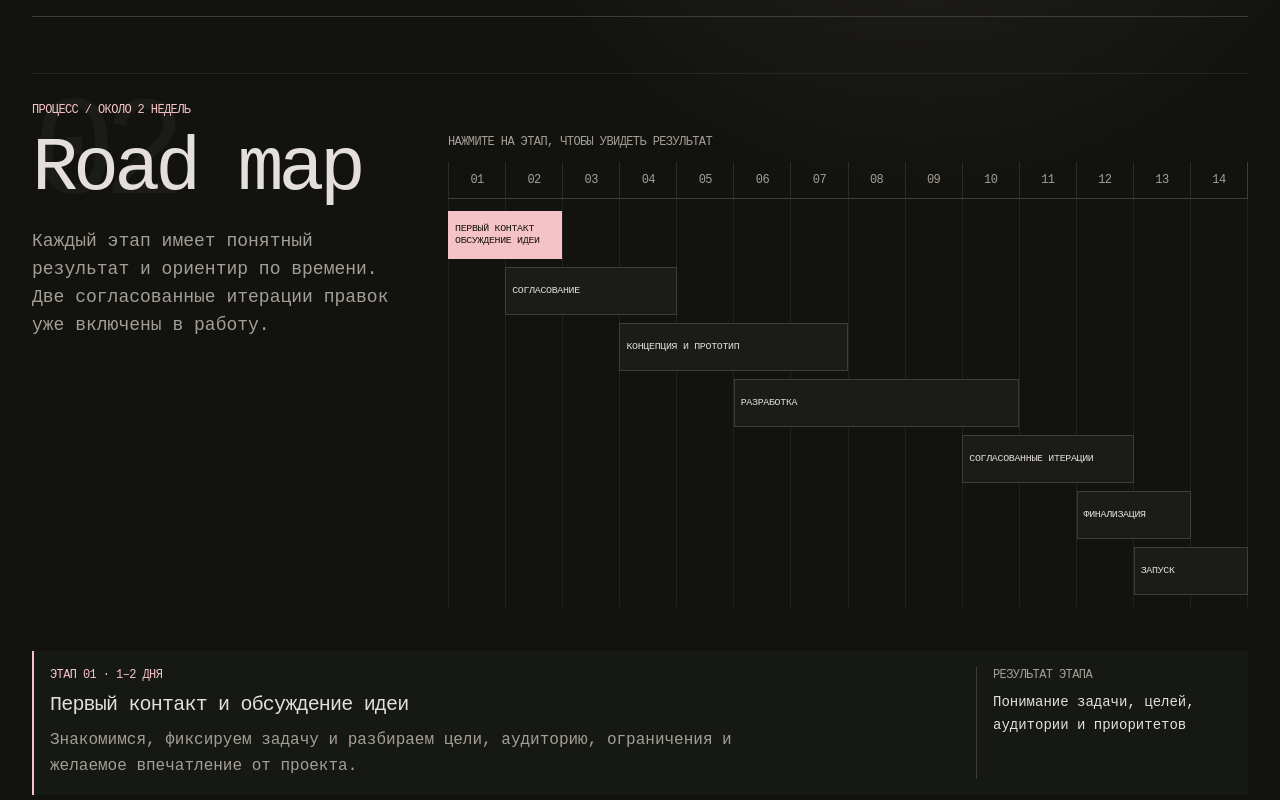
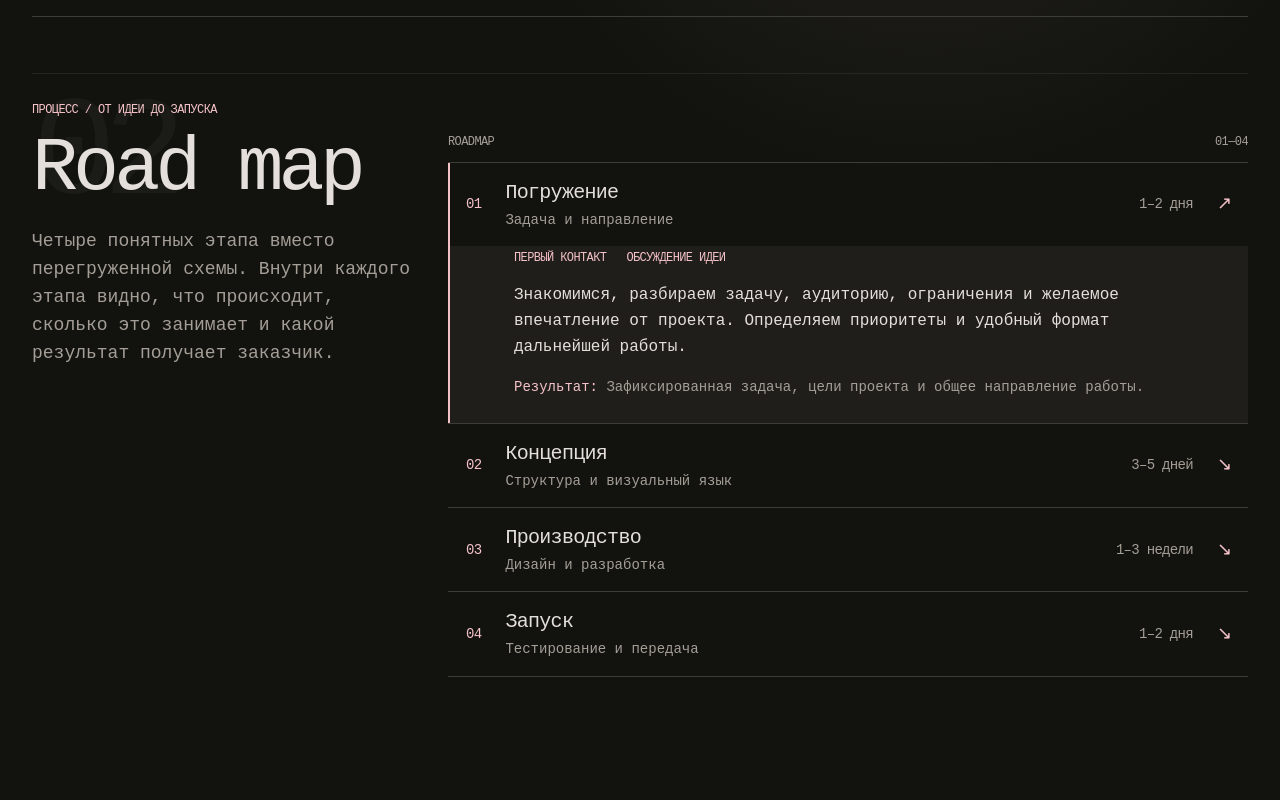
Before and after one commit to KillaRZVR/kila-portfolio, a Next.js app: page / in a window 1280 px wide. Shown: the part 1440-2240 px from the top of the page. Built offline with nearby package versions, Linux system fonts and the light colour scheme; a web font is replaced by a local one.

Commit message:
Redesign roadmap as editorial process table

```diff
--- a/components/roadmap-section.tsx
+++ b/components/roadmap-section.tsx
@@ -1,24 +1,17 @@
 "use client";
+
 import { useState } from "react";
 import { RevealSection } from "@/components/reveal-section";
 import { Separator } from "@/components/ui/separator";
 import { siteData } from "@/lib/data";
-const days = Array.from({ length: 14 }, (_, index) => index + 1);
+
 export function RoadmapSection() {
   const [activeId, setActiveId] = useState(siteData.roadmap.items[0].id);
-  const activeItem =
-    siteData.roadmap.items.find((item) => item.id === activeId) ??
-    siteData.roadmap.items[0];
-  const activeIndex = siteData.roadmap.items.findIndex(
-    (item) => item.id === activeId,
-  );
   return (
     <section id="roadmap" className="relative scroll-mt-12 py-10 sm:py-14">
       <Separator className="opacity-40" />
       <RevealSection className="relative pt-7">
-        <span className="pointer-events-none absolute left-0 top-3 text-[clamp(5rem,11vw,9rem)] leading-none tracking-[-0.1em] text-foreground/[0.045]">
-          {siteData.roadmap.sectionNumber}
-        </span>
+        <span className="pointer-events-none absolute left-0 top-3 text-[clamp(5rem,11vw,9rem)] leading-none tracking-[-0.1em] text-foreground/[0.045]">{siteData.roadmap.sectionNumber}</span>
         <div className="relative grid gap-10 lg:grid-cols-12 lg:gap-8">
           <div className="lg:col-span-4">
             <p className="font-telemetry mb-4 text-xs uppercase text-[#f5c2c8]">{siteData.roadmap.label}</p>
@@ -26,25 +19,23 @@ export function RoadmapSection() {
             <p className="mt-6 max-w-md text-base leading-relaxed text-muted-foreground sm:text-lg">{siteData.roadmap.text}</p>
           </div>
           <div className="min-w-0 lg:col-span-8 lg:pt-8">
-            <p className="font-telemetry mb-3 text-xs uppercase text-muted-foreground">Нажмите на этап, чтобы увидеть результат</p>
-            <div className="overflow-x-auto pb-3"><div className="min-w-[760px]">
-              <div className="grid border-b border-r border-[#3c3c38]" style={{ gridTemplateColumns: "repeat(14, minmax(0, 1fr))" }}>
-                {days.map((day) => <div key={day} className="font-telemetry flex h-9 items-center justify-center border-l border-[#3c3c38]/60 text-xs text-muted-foreground">{String(day).padStart(2, "0")}</div>)}
-              </div>
-              <div className="relative grid gap-y-2 py-3" style={{ gridTemplateColumns: "repeat(14, minmax(0, 1fr))", gridTemplateRows: `repeat(${siteData.roadmap.items.length}, minmax(3rem, auto))` }}>
-                <div className="pointer-events-none absolute inset-0 grid border-r border-[#3c3c38]/35" style={{ gridTemplateColumns: "repeat(14, minmax(0, 1fr))" }}>
-                  {days.map((day) => <span key={day} className="border-l border-[#3c3c38]/35" />)}
-                </div>
-                {siteData.roadmap.items.map((item, index) => {
-                  const isActive = item.id === activeId;
-                  return <button key={item.id} type="button" aria-pressed={isActive} aria-controls="roadmap-description" onClick={() => setActiveId(item.id)} style={{ gridColumn: `${item.start} / ${item.end + 1}`, gridRow: index + 1 }} className={`relative z-10 flex min-h-12 items-center overflow-hidden border px-1.5 text-left transition-colors duration-200 focus-visible:outline-none focus-visible:ring-1 focus-visible:ring-[#f5c2c8] ${isActive ? "border-[#f5c2c8] bg-[#f5c2c8] text-[#12130f]" : "border-[#3c3c38] bg-[#1b1c18] text-[#e4dfda] hover:border-[#f5c2c8]"}`}><span className="block min-w-0 whitespace-pre-line break-words text-[0.5rem] uppercase leading-[1.15] tracking-[-0.03em] sm:text-[0.56rem] xl:text-[0.62rem]">{item.shortTitle ?? item.title}</span></button>;
-                })}
-              </div>
-            </div></div>
-          </div>
-          <div id="roadmap-description" aria-live="polite" className="grid gap-4 border-l-2 border-[#f5c2c8] bg-[#1b1c18]/55 px-4 py-4 lg:col-span-12 sm:grid-cols-[1fr_auto]">
-            <div><p className="font-telemetry text-xs uppercase text-[#f5c2c8]">Этап {String(activeIndex + 1).padStart(2, "0")} · {activeItem.duration}</p><p className="mt-2 text-xl tracking-[-0.04em]">{activeItem.title}</p><p className="mt-2 max-w-3xl text-base leading-relaxed text-muted-foreground">{activeItem.description}</p></div>
-            <div className="border-t border-[#3c3c38] pt-3 sm:max-w-64 sm:border-l sm:border-t-0 sm:pl-4 sm:pt-0"><p className="font-telemetry text-xs uppercase text-muted-foreground">Результат этапа</p><p className="mt-2 text-sm leading-relaxed text-[#e4dfda]">{activeItem.result}</p></div>
+            <div className="font-telemetry flex items-center justify-between border-b border-[#3c3c38] pb-3 text-xs uppercase text-muted-foreground"><span>Roadmap</span><span>01—04</span></div>
+            <div className="border-b border-[#3c3c38]">
+              {siteData.roadmap.items.map((item, index) => {
+                const isActive = item.id === activeId;
+                return (
+                  <div key={item.id} className="border-t border-[#3c3c38] first:border-t-0">
+                    <button type="button" aria-expanded={isActive} aria-controls={`roadmap-stage-${item.id}`} onClick={() => setActiveId(isActive ? 0 : item.id)} className={`grid min-h-20 w-full grid-cols-[auto_minmax(0,1fr)_auto] items-center gap-4 border-l-2 px-3 py-4 text-left transition-colors duration-200 focus-visible:outline-none focus-visible:bg-[#f5c2c8]/[0.06] sm:grid-cols-[auto_minmax(0,1fr)_auto_auto] sm:gap-6 sm:px-4 ${isActive ? "border-l-[#f5c2c8]" : "border-l-transparent hover:bg-[#e4dfda]/[0.025]"}`}>
+                      <span className="font-telemetry text-sm text-[#f5c2c8]">{String(index + 1).padStart(2, "0")}</span>
+                      <span className="min-w-0"><span className="block text-lg leading-tight tracking-[-0.035em] sm:text-xl">{item.title}</span><span className="mt-1 block text-sm leading-snug text-muted-foreground">{item.summary}</span><span className="font-telemetry mt-2 block text-sm text-muted-foreground sm:hidden">{item.duration}</span></span>
+                      <span className="font-telemetry hidden text-sm text-muted-foreground sm:block">{item.duration}</span>
+                      <span className="text-lg text-[#f5c2c8]" aria-hidden="true">{isActive ? "↗" : "↘"}</span>
+                    </button>
+                    {isActive && <div id={`roadmap-stage-${item.id}`} className="border-l-2 border-l-[#f5c2c8] bg-[#f5c2c8]/[0.06] px-5 pb-6 pt-1 sm:px-16"><div className="mb-4 flex flex-wrap gap-x-5 gap-y-2">{item.steps.map((step) => <span key={step} className="font-telemetry text-xs uppercase text-[#f5c2c8]">{step}</span>)}</div><p className="max-w-3xl text-base leading-relaxed text-[#e4dfda]">{item.description}</p><p className="mt-4 max-w-3xl text-sm leading-relaxed text-muted-foreground"><span className="text-[#f5c2c8]">Результат:</span> {item.result}</p></div>}
+                  </div>
+                );
+              })}
+            </div>
           </div>
         </div>
       </RevealSection>
```
Also changed, not shown: lib/data.js.
